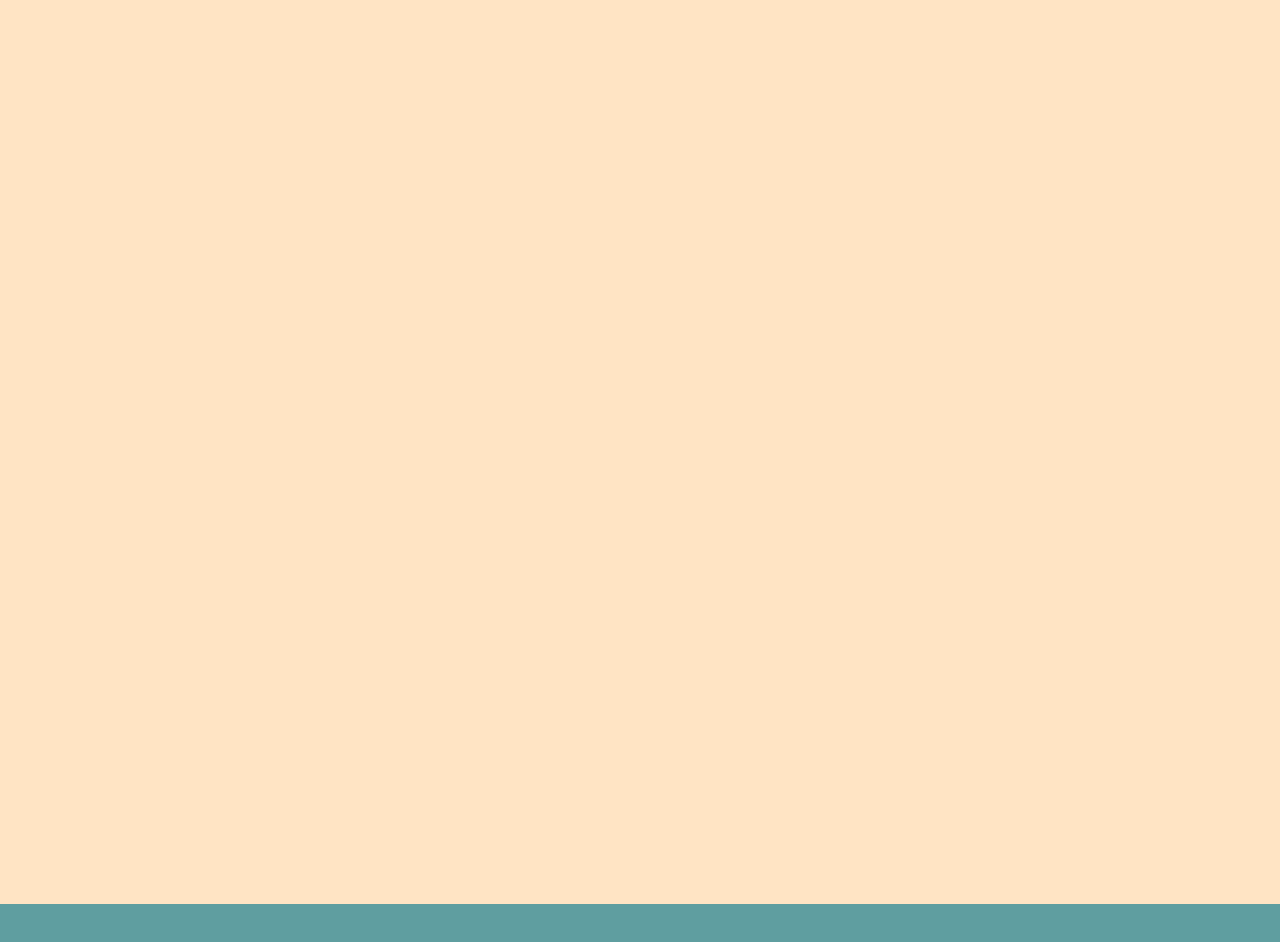
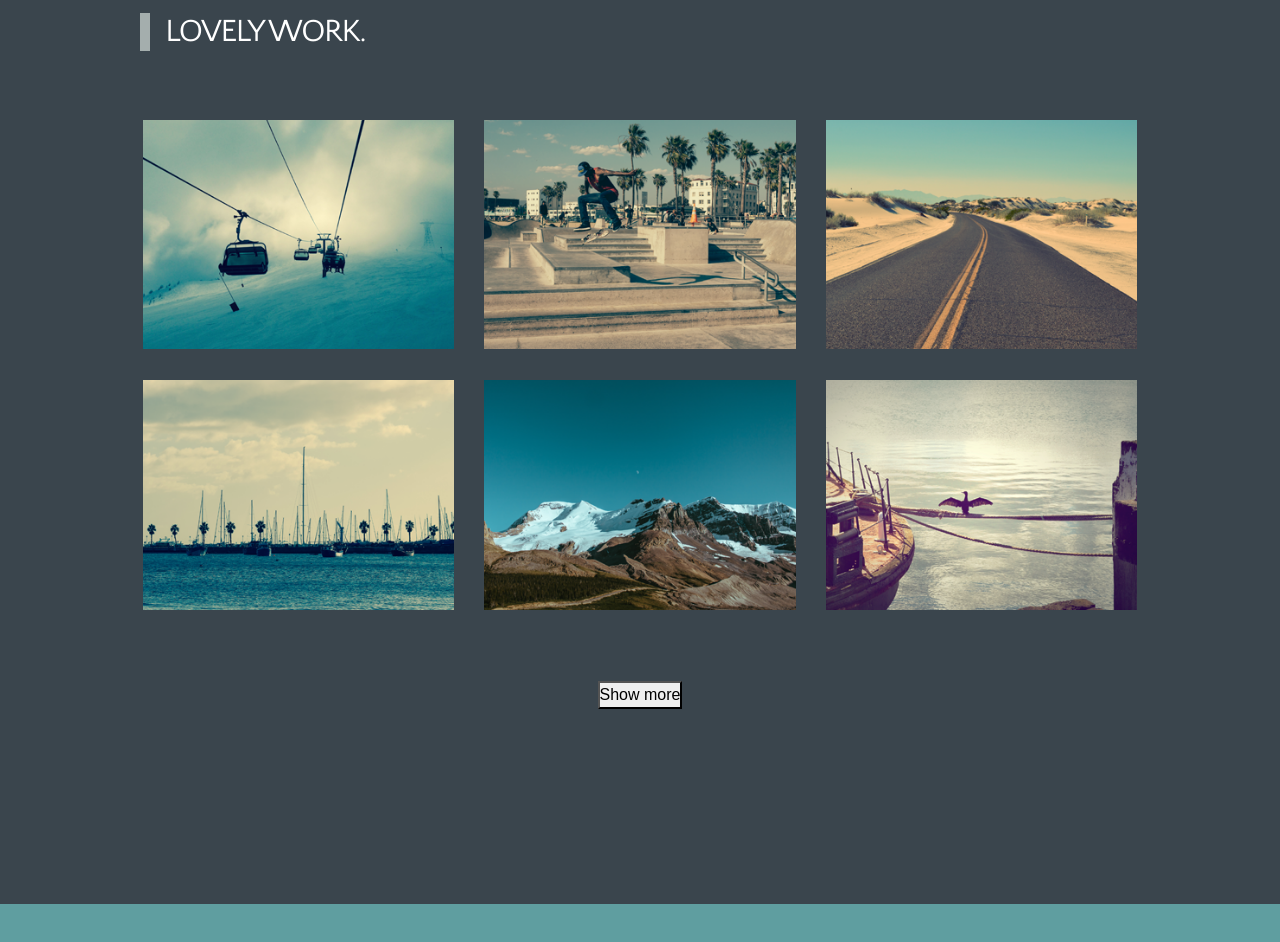
Before and after one commit to s-i-l-k/Modest, a website: page index.html in a window 1280 px wide. Shown: the part 1480-2422 px from the top of the page. Drawn offline with nearby package versions, Linux system fonts and the light colour scheme.

Commit message:
work section layout

```diff
--- a/index.html
+++ b/index.html
@@ -22,7 +22,7 @@
                                         <ul>
                                             <li><a href=#top>Home</a></li>
                                             <li><a href=#about>About</a></li>
-                                            <li><a href=#>Work</a></li>
+                                            <li><a href=#work>Work</a></li>
                                             <li><a href=#team>Team</a></li>
                                             <li><a href=#>Services</a></li>
                                             <li><a href=#>Features</a></li>
@@ -120,10 +120,45 @@
             </div>
     </section>
 
-    <section class="container-fluid">
-            <div class="row">
-                <div class="col-12 work"></div>
+    <section id="work" class="container-fluid">
+        <div class="workHeader">
+            <h2>Lovely work.</h2>
+        </div>
+        <div class="row workPlaces">
+            <div class="col-lg-4 col-sm-6 col-xs-12">
+                <figure class="wrap">
+                    <img src="images/pic1.png" alt="1">
+                </figure>
             </div>
+            <div class="col-lg-4 col-sm-6 col-xs-12">
+                <figure class="wrap">
+                    <img src="images/pic2.png" alt="2">
+                </figure>
+            </div>
+            <div class="col-lg-4 col-sm-6 col-xs-12">
+                <figure class="wrap">
+                    <img src="images/pic3.png" alt="3">
+                </figure>
+            </div>
+            <div class="col-lg-4 col-sm-6 col-xs-12">
+                <figure class="wrap">
+                    <img src="images/pic4.png" alt="4">
+                </figure>
+            </div>
+            <div class="col-lg-4 col-sm-6 col-xs-12">
+                <figure class="wrap">
+                    <img src="images/pic5.png" alt="5">
+                </figure>
+            </div>
+            <div class="col-lg-4 col-sm-6 col-xs-12">
+                <figure class="wrap">
+                    <img src="images/pic6.png" alt="6">
+                </figure>
+            </div>
+        </div>
+        <div class="showMore">
+            <button>Show more</button>
+        </div>
     </section>
 
     <section class="container-fluid">
--- a/scss/main.scss
+++ b/scss/main.scss
@@ -140,7 +140,7 @@ $font3: "Socialico";
         padding-left: 1.2vw;
         position: absolute;
         top: 33%;
-        left: 9%;
+        left: 10%;
     }
 }
 
@@ -219,9 +219,39 @@ $font3: "Socialico";
     }
 }
 
-.work {
-    height: 118vh;
-    background-color: bisque;
+#work {
+    min-height: 118vh;
+    background-color: $darkColor;
+    .workHeader {
+        min-height: 20vh;
+        position: relative;
+        h2 {
+            font-family: $font2, sans-serif;
+            color: white;
+            text-transform: uppercase;
+            letter-spacing: -1.5px;
+            border-left: 10px solid $navColor;
+            padding-left: 1.2vw;
+            position: absolute;
+            top: 33%;
+            left: 10%;
+        }
+    }
+    .workPlaces {
+        margin-left: 9%;
+        margin-right: 9%;
+        img {
+            width: 100%;
+            margin-bottom: 15px;
+        }
+    }
+    .showMore {
+        display: flex;
+        justify-content: center;
+        align-items: center;
+        padding-top: 5vh;
+        padding-bottom: 5vh;
+    }
 }
 
 .services {
```
Also changed, not shown: css/main.css.
